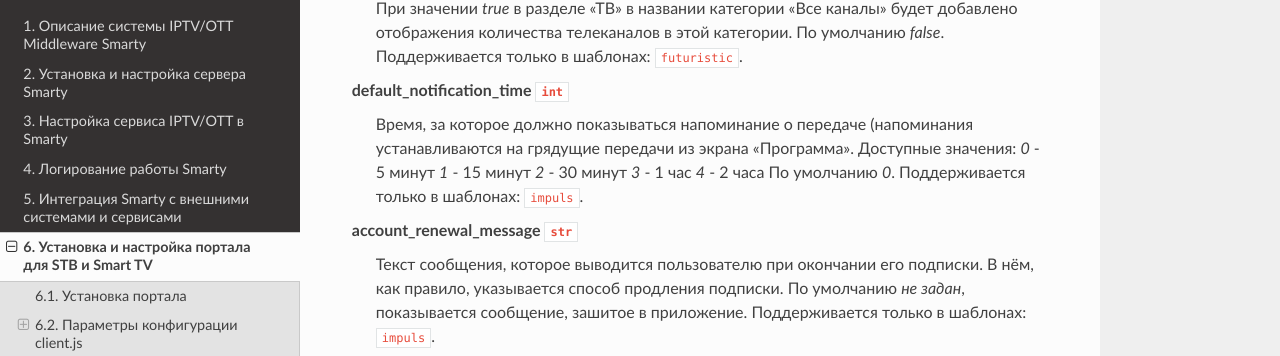
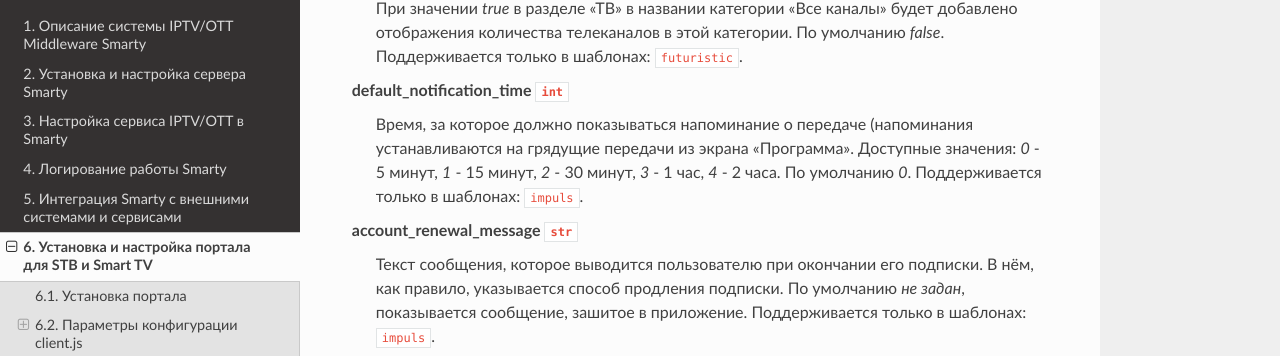
Before and after one commit to sergey-yakovlev/smarty-docs, a Sphinx documentation site: the page built from source/portal_setup.rst, in a window 1280 px wide and 900 px high, scrolled down 6587 px. Shown: the part 119-475 px from the top of the window. Built offline with Sphinx 7.4.7 and the Read the Docs theme 2.0.0, drawn with Linux system fonts in a browser that asks for light colours.

Commit message:
fix markdown

```diff
--- a/source/portal_setup.rst
+++ b/source/portal_setup.rst
@@ -326,12 +326,7 @@
 default_notification_time ``int``
     Время, за которое должно показываться напоминание о передаче (напоминания устанавливаются на грядущие передачи из
     экрана "Программа".
-    Доступные значения:
-    *0* - 5 минут
-    *1* - 15 минут
-    *2* - 30 минут
-    *3* - 1 час
-    *4* - 2 часа
+    Доступные значения: *0* - 5 минут, *1* - 15 минут, *2* - 30 минут, *3* - 1 час, *4* - 2 часа.
     По умолчанию *0*.
     Поддерживается только в шаблонах: ``impuls``.
 
```
